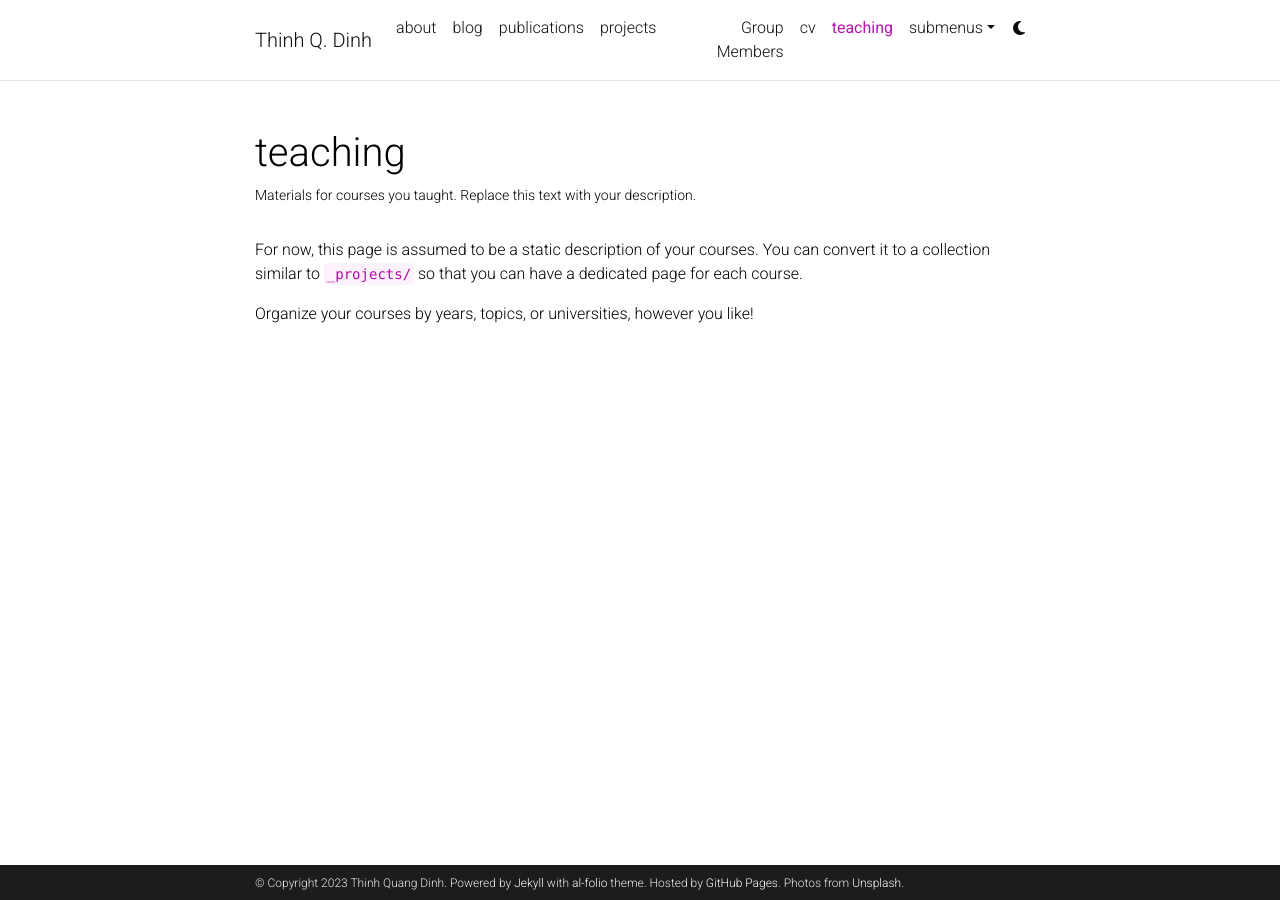
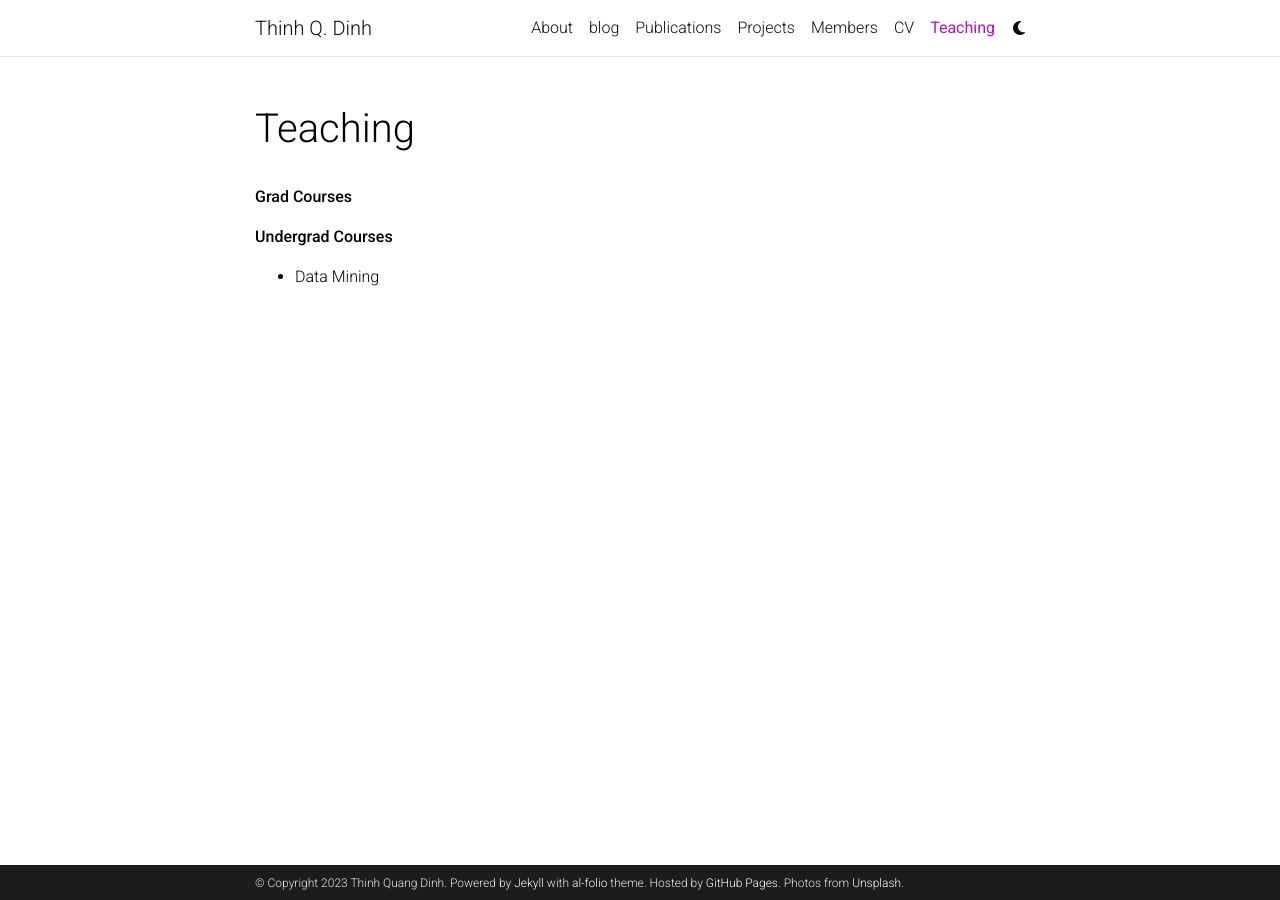
Before and after one commit to thinhqdinh/thinhqdinh.github.io, a Jekyll site: the page built from _pages/teaching.md, in a window 1280 px wide. Built offline with Jekyll 4.4.1, drawn with Linux system fonts in a browser that asks for light colours; full-size pictures stand in for the smaller copies a plugin makes; comment, search, counter and statistics services are not loaded; a style sheet for code colours, icons or effects is not loaded.

Commit message:
- edit information

```diff
--- a/_pages/members.md
+++ b/_pages/members.md
@@ -1,7 +1,7 @@
 ---
 layout: page
-permalink: /Group Members/
-title: Group Members
+permalink: /members/
+title: Members
 description: Edit the `_data/repositories.yml` and change the `github_users` and `github_repos` lists to include your own GitHub profile and repositories.
 nav: true
 nav_order: 3
--- a/_pages/teaching.md
+++ b/_pages/teaching.md
@@ -1,12 +1,13 @@
 ---
 layout: page
 permalink: /teaching/
-title: teaching
-description: Materials for courses you taught. Replace this text with your description.
+title: Teaching
+description:
 nav: true
 nav_order: 5
 ---
 
-For now, this page is assumed to be a static description of your courses. You can convert it to a collection similar to `_projects/` so that you can have a dedicated page for each course.
+<strong>Grad Courses</strong>
 
-Organize your courses by years, topics, or universities, however you like!
+<strong>Undergrad Courses</strong>
+- Data Mining
```
Also changed, not shown: _pages/about.md (+1 -1 lines), _pages/cv.md (+1 -1 lines), _pages/dropdown.md (deleted, +0 -13 lines), _pages/projects.md (+1 -1 lines), _pages/publications.md (+1 -1 lines).
